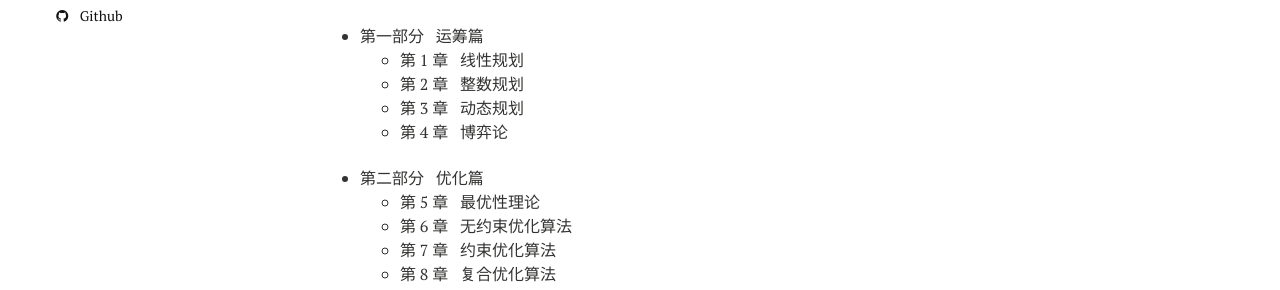
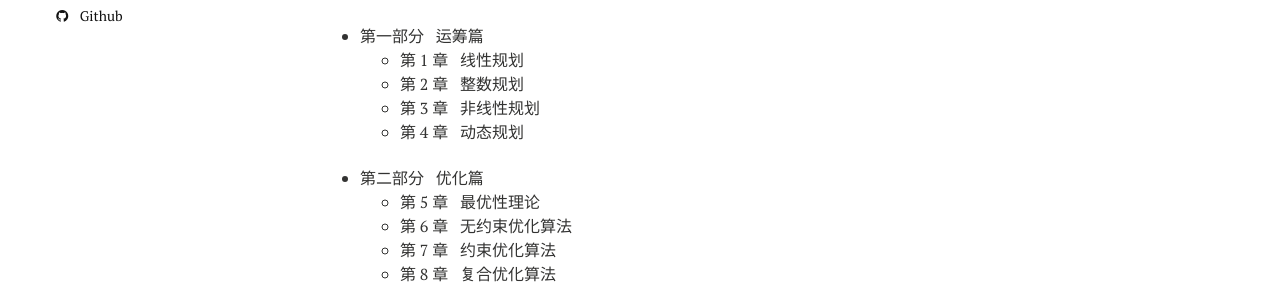
Before and after one commit to xianchaoxiu/xianchaoxiu.github.io, a Jekyll site: the page built from chinese/book/OR/index.md, in a window 1280 px wide. Shown: the part 325-615 px from the top of the page. Built offline with Jekyll 4.4.1, drawn with Linux system fonts in a browser that asks for light colours; nearby versions of some CDN libraries.

Commit message:
Update index.md

```diff
--- a/chinese/book/OR/index.md
+++ b/chinese/book/OR/index.md
@@ -18,8 +18,8 @@ share: false
 * 第一部分 &nbsp; 运筹篇 <br>
   - 第 1 章 &nbsp;  线性规划 <br>
   - 第 2 章 &nbsp;  整数规划 <br>
-  - 第 3 章 &nbsp;  动态规划  <br>
-  - 第 4 章 &nbsp;  博弈论 <br><br>
+  - 第 3 章 &nbsp;  非线性规划  <br>
+  - 第 4 章 &nbsp;  动态规划  <br> <br>
 
 * 第二部分 &nbsp; 优化篇 <br>
   - 第 5 章 &nbsp;  最优性理论 <br>
```
